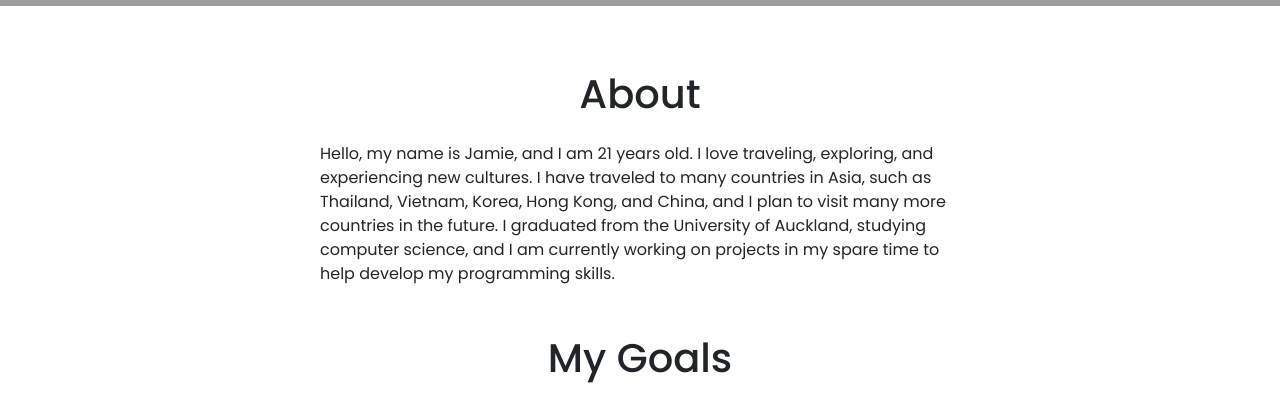
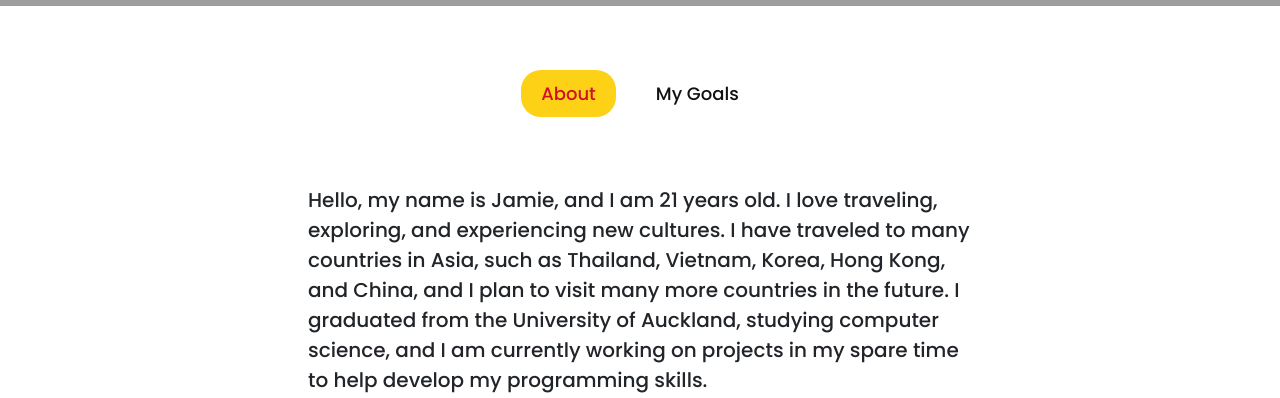
Before and after one commit to jzho954/travel, a React (Create React App) app: page /about in a window 1280 px wide. Shown: the part 554-952 px from the top of the page. Built offline with nearby package versions, Linux system fonts and the light colour scheme; grey boxes are pictures that could not be loaded.

Commit message:
added tabs in about route

```diff
--- a/src/components/AboutMe.jsx
+++ b/src/components/AboutMe.jsx
@@ -1,23 +1,36 @@
 import React from 'react'
+import { Container, Row, Col, Tab, Nav } from "react-bootstrap";
 import './AboutMeStyles.css'
 import email from "../assets/email.svg";
 import phone from "../assets/phone.svg";
 const AboutMe = () => {
   return (
     <div className='about-container'>
-        <h1>
-            About
-        </h1>
-        <p>
-        Hello, my name is Jamie, and I am 21 years old. I love traveling, exploring, and experiencing new cultures. I have traveled to many countries in Asia, such as Thailand, Vietnam, Korea, Hong Kong, and China, and I plan to visit many more countries in the future. I graduated from the University of Auckland, studying computer science, and I am currently working on projects in my spare time to help develop my programming skills.
-        </p>
 
-        <h1>
-            My Goals
-        </h1>
-        <p>
-        This project aims to document my travel history and future travel plans. I hope to inspire others to travel and explore the world. Additionally, I aim to improve my programming skills while enjoying traveling by consistently updating this website as I gain more life experiences and coding expertise. I am excited to see where this project takes me and what I can learn from it.
-        </p>
+      <Tab.Container id="projects-tabs" defaultActiveKey="first">
+                  <Nav variant="pills" className="nav-pills mb-5 justify-content-center align-items-center" id="pills-tab">
+                    <Nav.Item>
+                      <Nav.Link eventKey="first">About</Nav.Link>
+                    </Nav.Item>
+                    <Nav.Item>
+                      <Nav.Link eventKey="second">My Goals</Nav.Link>
+                    </Nav.Item>
+
+                  </Nav>
+                  <Tab.Content className="tab-pane-content" >
+                    <Tab.Pane  eventKey="first">
+                      <Row>
+                      Hello, my name is Jamie, and I am 21 years old. I love traveling, exploring, and experiencing new cultures. I have traveled to many countries in Asia, such as Thailand, Vietnam, Korea, Hong Kong, and China, and I plan to visit many more countries in the future. I graduated from the University of Auckland, studying computer science, and I am currently working on projects in my spare time to help develop my programming skills.
+                      </Row>
+                    </Tab.Pane>
+                    <Tab.Pane eventKey="second">
+                      <p>This project aims to document my travel history and future travel plans. I hope to inspire others to travel and explore the world. Additionally, I aim to improve my programming skills while enjoying traveling by consistently updating this website as I gain more life experiences and coding expertise. I am excited to see where this project takes me and what I can learn from it.</p>
+                    </Tab.Pane>
+
+                  </Tab.Content>
+                </Tab.Container>
+
+
         <div className='reach-me'>
         <h1>
             How To Reach Me
--- a/src/components/AboutMeStyles.css
+++ b/src/components/AboutMeStyles.css
@@ -36,3 +36,32 @@
   margin-right: 2rem;
 
 }
+
+
+
+
+#pills-tab .nav-link {
+  color: #121212; /* Text color */
+  font-weight: 500; /* Font weight */
+  font-size: 18px; /* Font size */
+  padding: 10px 20px; /* Padding */
+  border-radius: 20px; /* Border radius */
+  margin: 0 10px; /* Margin */
+}
+
+#pills-tab .nav-link.active {
+  background-color: #fcd116; /* Background color */
+  color: #CE1126; /* Text color */
+}
+
+#pills-tab .first{
+  font-weight: 500;
+
+}
+
+.tab-pane-content{
+  font-weight: 500;
+  font-size: 20px;
+  line-height: 1.5; /* Line height */
+  margin-top: 20px;
+}
--- a/src/routes/Home.jsx
+++ b/src/routes/Home.jsx
@@ -6,6 +6,12 @@ import AboutImage from '../assets/colombia1.jpg'
 import Trip from '../components/Trip'
 import Footer from '../components/Footer'
 const Home = () => {
+  const scrollToVideo = () => {
+    const countryInfoElement = document.querySelector('.test');
+    if (countryInfoElement) {
+      countryInfoElement.scrollIntoView({ behavior: 'smooth' });
+    }
+  };
   useEffect(() => {
     window.scrollTo({ top: 0, behavior: 'instant' });
   }, []);
@@ -17,11 +23,15 @@ const Home = () => {
         heroImage={AboutImage}
         title="Welcome to my travel website"
         text={<span role="img" aria-label="Colombia Flag">🇨🇴</span>}
-        btnText = "See where I've been"
+
         url = "/countries"
-        btnClass ="show"
+        btnInfo = "See Where I've Been"
+        scrollToVideo={scrollToVideo}
+        showButton={true}
+
         />
         <Country />
+        <div className='test'></div>
         <Trip />
         <Footer />
     </>
```
